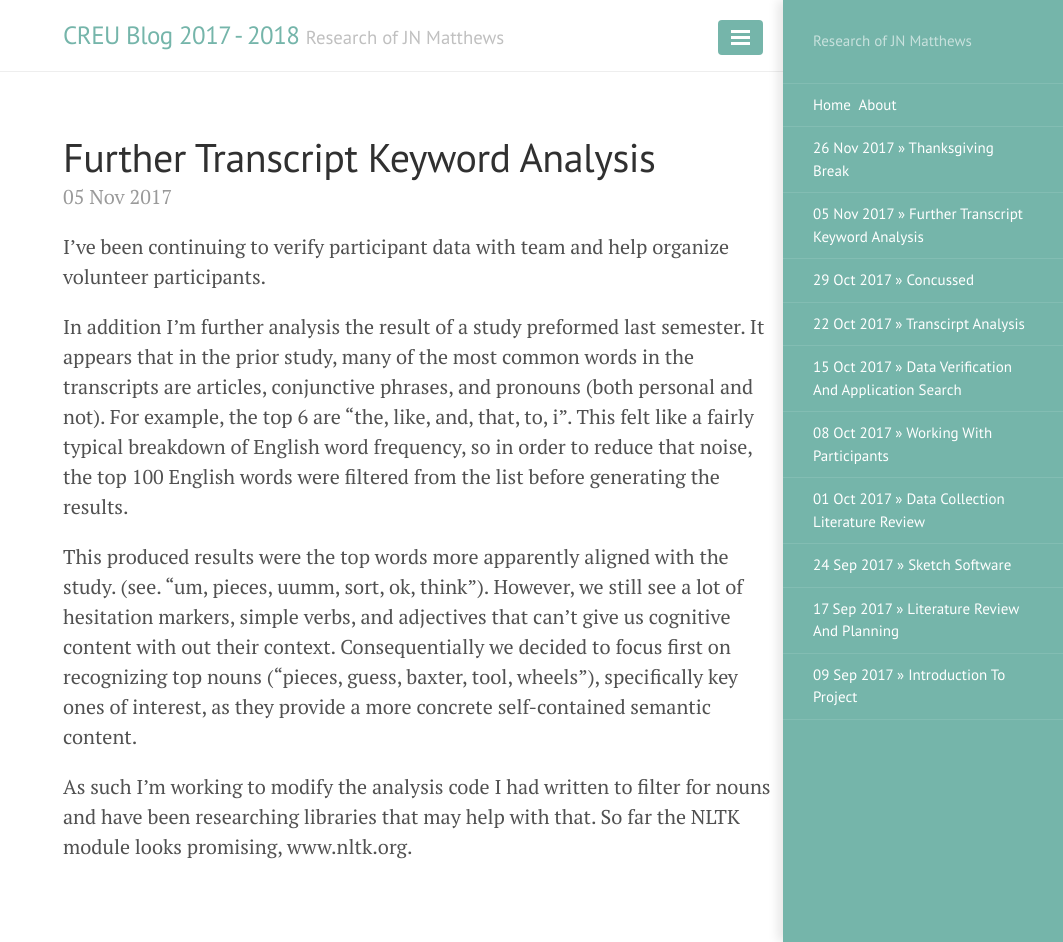
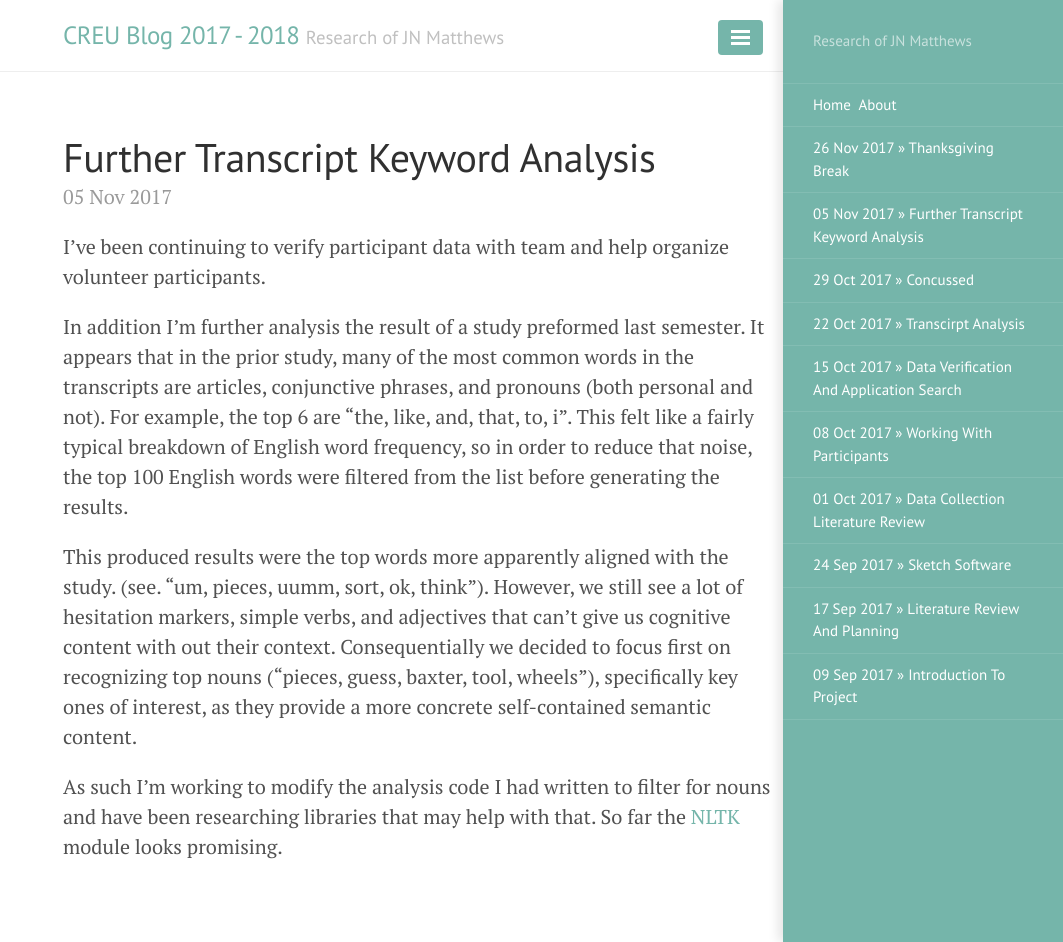
Before and after one commit to jenni-niels/CREU, a Jekyll site: the page built from _posts/2017-11-5-Further-Transcript-Keyword-Analysis.md, in a window 1280 px wide and 942 px high. Shown: the whole window, without its empty margins (217-1280 px from the left). Built offline with Jekyll 4.4.1, drawn with Linux system fonts in a browser that asks for light colours; our own code applies the rules of GitHub Pages for plain Markdown files.

Commit message:
blog update

```diff
--- a/_posts/2017-11-5-Further-Transcript-Keyword-Analysis.md
+++ b/_posts/2017-11-5-Further-Transcript-Keyword-Analysis.md
@@ -6,4 +6,4 @@ It appears that in the prior study, many of the most common words in the transcr
 
 This produced results were the top words more apparently aligned with the study.  (see. "um, pieces, uumm, sort, ok, think").  However, we still see a lot of hesitation markers, simple verbs, and adjectives that can't give us cognitive content with out their context.  Consequentially we decided to focus first on recognizing top nouns ("pieces, guess, baxter, tool, wheels"), specifically key ones of interest, as they provide a more concrete self-contained semantic content.
 
-As such I'm working to modify the analysis code I had written to filter for nouns and have been researching libraries that may help with that. So far the NLTK module looks promising, www.nltk.org.
+As such I'm working to modify the analysis code I had written to filter for nouns and have been researching libraries that may help with that. So far the [NLTK](www.nltk.org) module looks promising.
```
